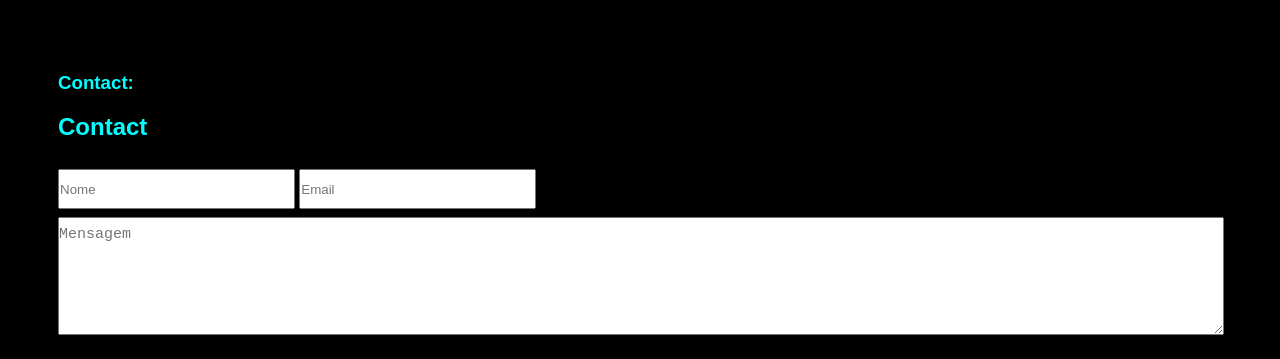
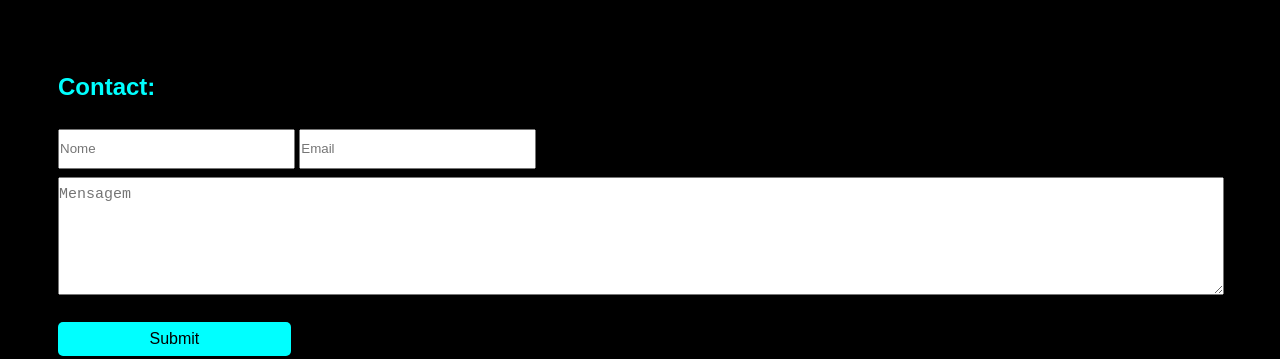
Before and after one commit to EliasOjuara/site_portfolio, a plain HTML site: page index.html in a window 1280 px wide. Both pictures are taken after a click on the link "Contact". Shown: the part 374-733 px from the top of the page. Drawn offline with Linux system fonts and the light colour scheme.

```diff
--- a/index.html
+++ b/index.html
@@ -91,10 +91,9 @@
             <!-- Fim da Seção "Cursos e Projetos" -->
             <!-- Seção "Contato" -->
             <section id="contato">
-                <h3>Contact:</h3>
                 <!-- Formulário de Contato -->
                 <div class="contato-form">
-                    <h1>Contact</h1>
+                    <h1>Contact:</h1>
                     <form>
                       <input type="text" placeholder="Nome" class="contato-form-txt" required />
                       <input type="text" placeholder="Email" class="contato-form-txt" required />
```
